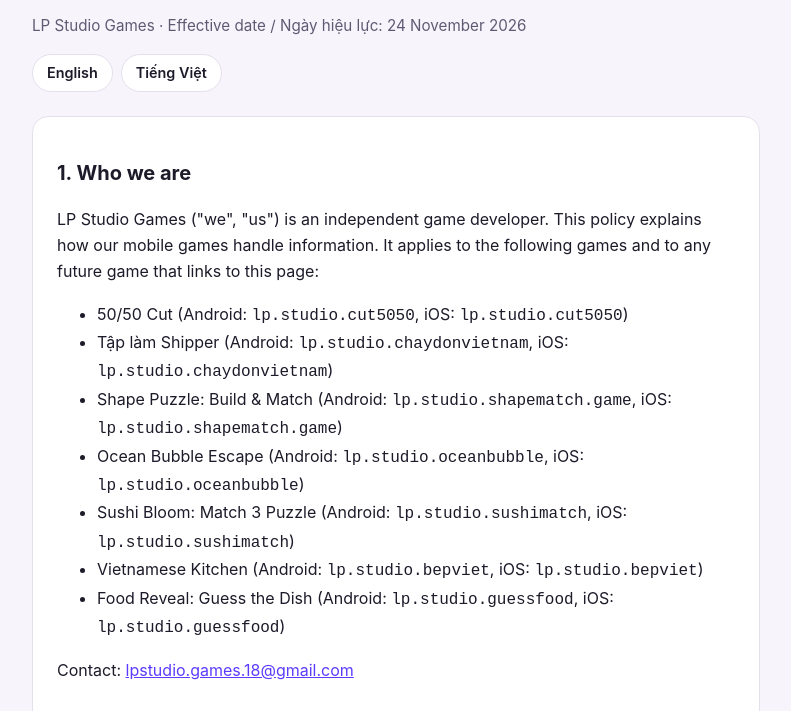
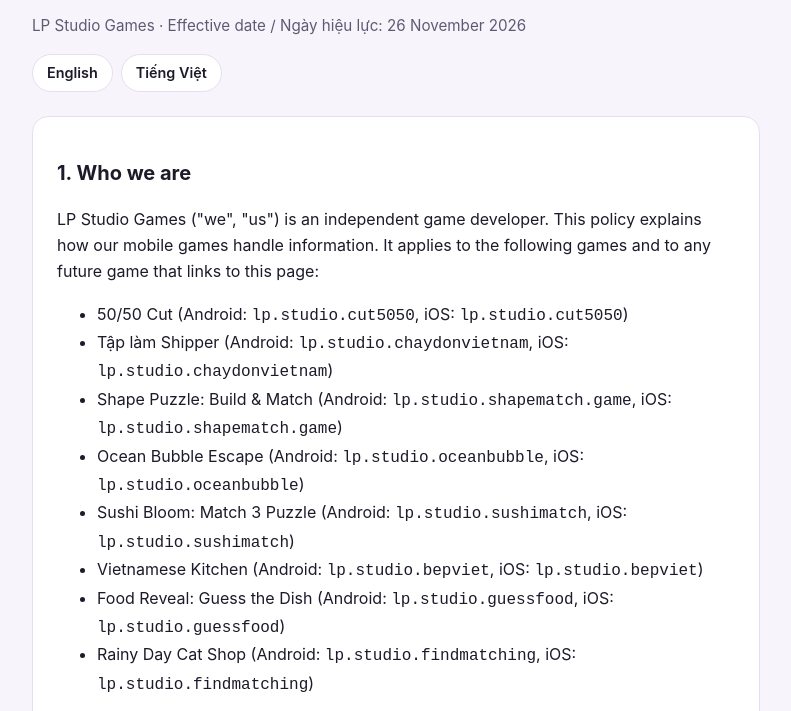
Before and after one commit to lpstudiogames18/lpstudiogames18.github.io, a plain HTML site: page index.html in a window 1280 px wide. Shown: the part 71-782 px from the top of the page, without its empty margins (244-1035 px from the left). Drawn offline with Linux system fonts and the light colour scheme.

Commit message:
Add Rainy Day Cat Shop to privacy policy

```diff
--- a/index.html
+++ b/index.html
@@ -41,7 +41,7 @@
 <main>
   <header>
     <h1>Privacy Policy / Chính sách quyền riêng tư</h1>
-    <p class="dim">LP Studio Games · Effective date / Ngày hiệu lực: 24 November 2026</p>
+    <p class="dim">LP Studio Games · Effective date / Ngày hiệu lực: 26 November 2026</p>
     <nav class="lang-switch">
       <a href="#en">English</a>
       <a href="#vi">Tiếng Việt</a>
@@ -60,6 +60,7 @@
       <li>Sushi Bloom: Match 3 Puzzle (Android: <code>lp.studio.sushimatch</code>, iOS: <code>lp.studio.sushimatch</code>)</li>
       <li>Vietnamese Kitchen (Android: <code>lp.studio.bepviet</code>, iOS: <code>lp.studio.bepviet</code>)</li>
       <li>Food Reveal: Guess the Dish (Android: <code>lp.studio.guessfood</code>, iOS: <code>lp.studio.guessfood</code>)</li>
+      <li>Rainy Day Cat Shop (Android: <code>lp.studio.findmatching</code>, iOS: <code>lp.studio.findmatching</code>)</li>
     </ul>
     <p>Contact: <a href="mailto:lpstudio.games.18@gmail.com">lpstudio.games.18@gmail.com</a></p>
 
@@ -121,6 +122,7 @@
       <li>Sushi Bloom: Match 3 Puzzle (Android: <code>lp.studio.sushimatch</code>, iOS: <code>lp.studio.sushimatch</code>)</li>
       <li>Bếp Việt (Android: <code>lp.studio.bepviet</code>, iOS: <code>lp.studio.bepviet</code>)</li>
       <li>Đoán Món Ăn: Lật Ô Bí Ẩn (Android: <code>lp.studio.guessfood</code>, iOS: <code>lp.studio.guessfood</code>)</li>
+      <li>Tiệm Mèo Ngày Mưa (Android: <code>lp.studio.findmatching</code>, iOS: <code>lp.studio.findmatching</code>)</li>
     </ul>
     <p>Liên hệ: <a href="mailto:lpstudio.games.18@gmail.com">lpstudio.games.18@gmail.com</a></p>
 
```
